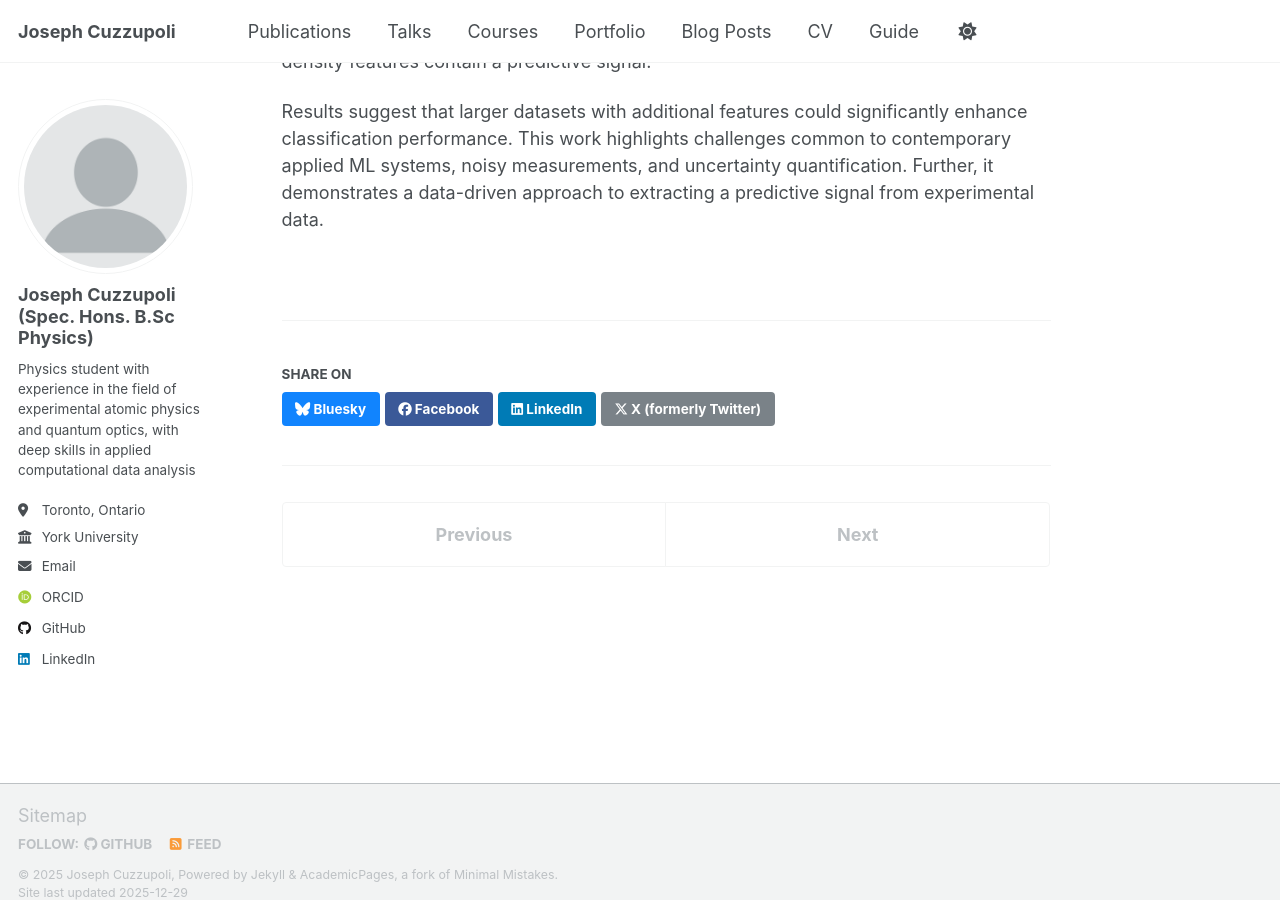
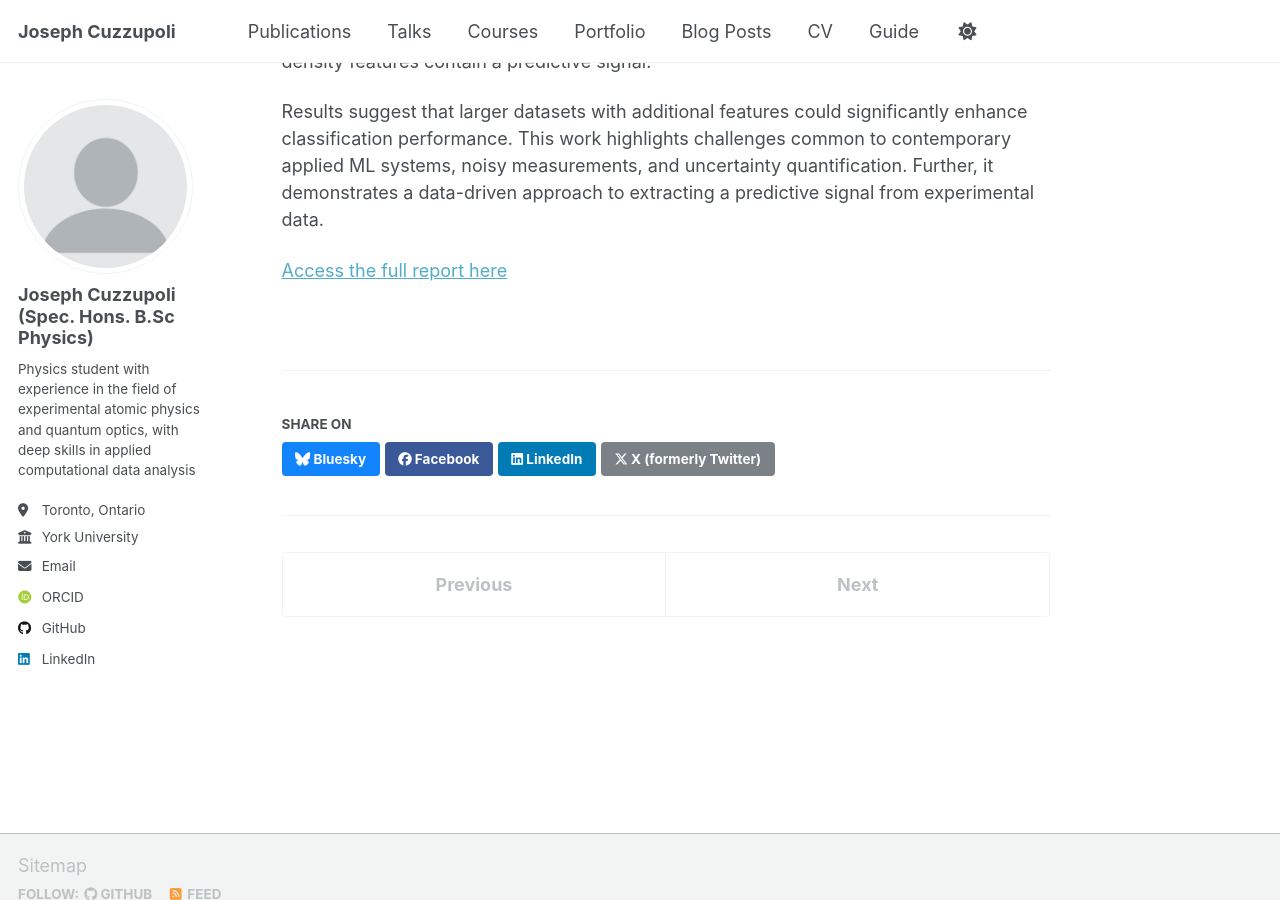
Before and after one commit to josephcuzz2004/josephcuzz2004.github.io, a Jekyll site: the page built from _portfolio/portfolio-1.md, in a window 1280 px wide and 900 px high, scrolled down 468 px. Built offline with Jekyll 4.4.1, drawn with Linux system fonts in a browser that asks for light colours; some web fonts are replaced; a script that is not in the unit is left out.

Commit message:
Update portfolio-1.md

```diff
--- a/_portfolio/portfolio-1.md
+++ b/_portfolio/portfolio-1.md
@@ -9,3 +9,5 @@ I have developed a machine learning pipeline to classify neutrino flavour from h
 This involved implementing and evaluating multiple unsupervised and supervised learning approaches which included k-means clustering and random forest regression models to group and classify these interaction events. Particular emphasis was placed on robustness to noise and model interpretability. While definitive classification remains challenging due to detector limitations and overlapping feature distributions, the analysis identified statistically meaningful structure in the data and demonstrated that optical density features contain a predictive signal.
 
 Results suggest that larger datasets with additional features could significantly enhance classification performance. This work highlights challenges common to contemporary applied ML systems, noisy measurements, and uncertainty quantification. Further, it demonstrates a data-driven approach to extracting a predictive signal from experimental data.
+
+[Access the full report here]({{ '/assets/files/my-report.pdf' | relative_url }})
```
